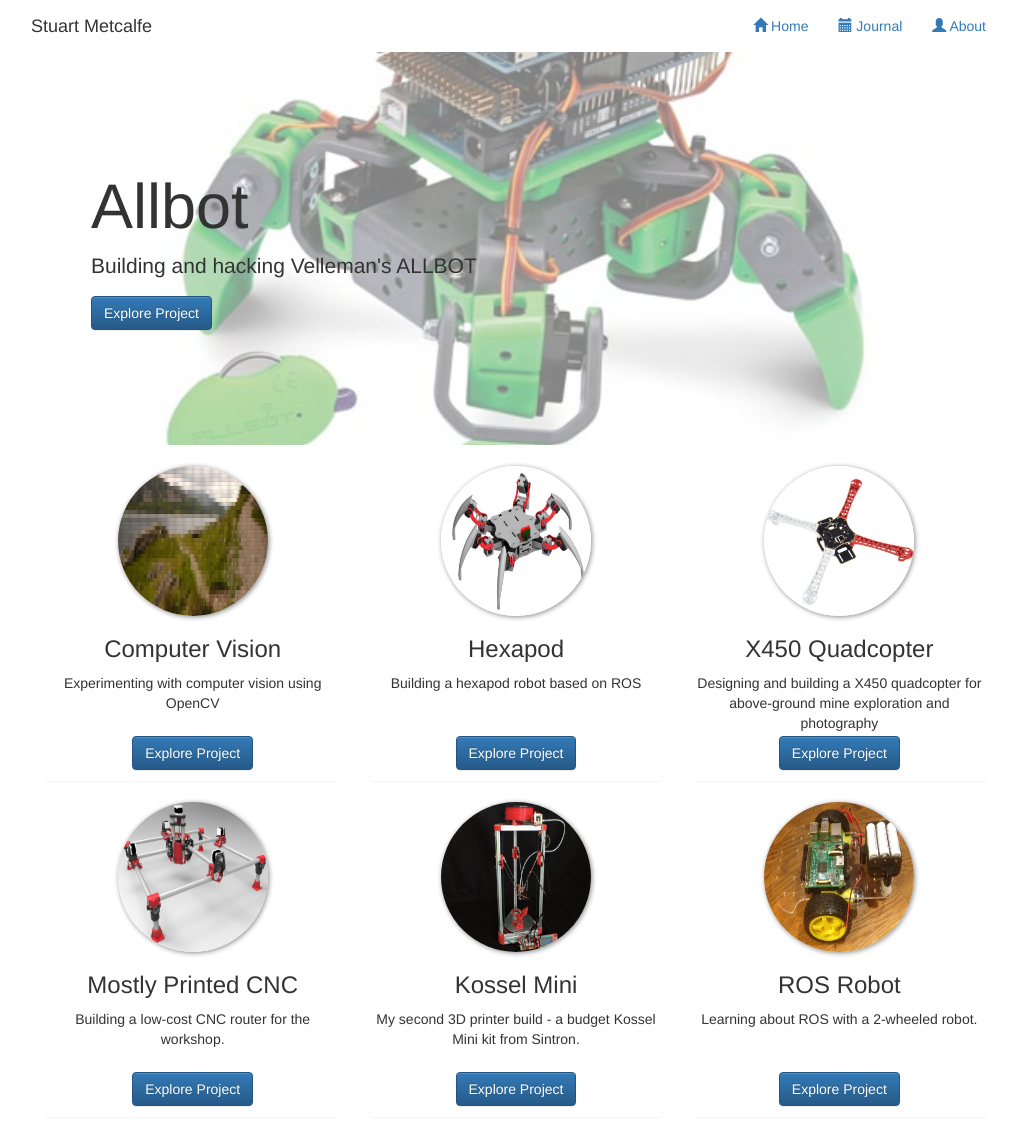
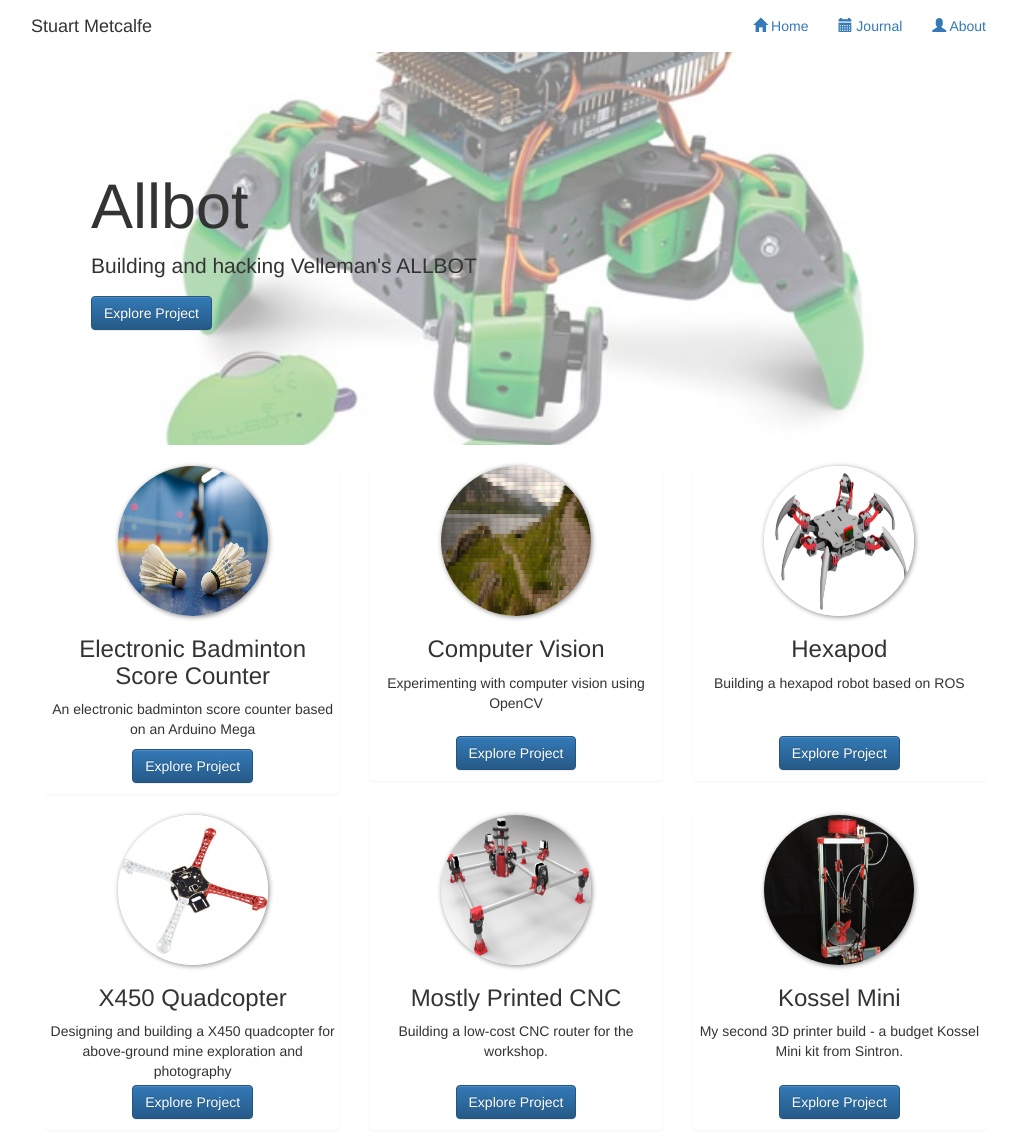
Before and after one commit to stuartm2/stuartm2.github.io, a Jekyll site: the page built from index.html, in a window 1280 px wide, cut to the strip 0-1134 px from the top of the page. Shown: the whole strip, without its empty margins (124-1141 px from the left). Built offline with Jekyll 4.4.1, drawn with Linux system fonts in a browser that asks for light colours; nearby versions of some CDN libraries.

Commit message:
Added new project: Badminton Score Counter

```diff
--- /dev/null
+++ b/_includes/jumbo-content-badscore.html
@@ -0,0 +1,4 @@
+{% assign title="Electronic Badminton Score Counter" %}
+
+<h1>{{ title }}</h1>
+<p>An electronic badminton score counter based on an Arduino Mega</p>
--- a/index.html
+++ b/index.html
@@ -16,6 +16,17 @@
 
 <div class="container-fluid">
     <div class="row">
+        <div class="col-md-4">
+            <div class="panel text-center">
+                <img src="/images/badscore/cover.jpg" width="150" height="150" class="img-circle" style="box-shadow: 1px 1px 5px #888">
+
+                <div class="fh-wrap">
+                    {% include jumbo-content-badscore.html %}
+                </div>
+
+                <p><a href="projects/badscore.html" class="btn btn-primary" role="button">Explore Project</a></p>
+            </div>
+        </div>
         <div class="col-md-4">
             <div class="panel text-center">
                 <img src="/images/compvis/cover.jpg" width="150" height="150" class="img-circle" style="box-shadow: 1px 1px 5px #888">
@@ -38,6 +49,8 @@
                 <p><a href="projects/hexapod.html" class="btn btn-primary" role="button">Explore Project</a></p>
             </div>
         </div>
+    </div>
+    <div class="row">
         <div class="col-md-4">
             <div class="panel text-center">
                 <img src="/images/quadx450/cover.jpg" width="150" height="150" class="img-circle" style="box-shadow: 1px 1px 5px #888">
@@ -49,8 +62,6 @@
                 <p><a href="projects/quadx450.html" class="btn btn-primary" role="button">Explore Project</a></p>
             </div>
         </div>
-    </div>
-    <div class="row">
         <div class="col-md-4">
             <div class="panel text-center">
                 <img src="/images/mpcnc/cover.jpg" width="150" height="150" class="img-circle" style="box-shadow: 1px 1px 5px #888">
@@ -73,6 +84,8 @@
                 <p><a href="projects/kossel-mini.html" class="btn btn-primary" role="button">Explore Project</a></p>
             </div>
         </div>
+    </div>
+    <div class="row">
         <div class="col-md-4">
             <div class="panel text-center">
                 <img src="/images/rosbot/cover.jpg" width="150" height="150" class="img-circle" style="box-shadow: 1px 1px 5px #888">
@@ -84,8 +97,6 @@
                 <p><a href="projects/rosbot.html" class="btn btn-primary" role="button">Explore Project</a></p>
             </div>
         </div>
-    </div>
-    <div class="row">
         <div class="col-md-4">
             <div class="panel text-center">
                 <img src="/images/red-rover/cover.jpg" width="150" height="150" class="img-circle" style="box-shadow: 1px 1px 5px #888">
```
Also changed, not shown: projects/badscore.html (added, +7 -0 lines), images/badscore/cover.jpg (added).
